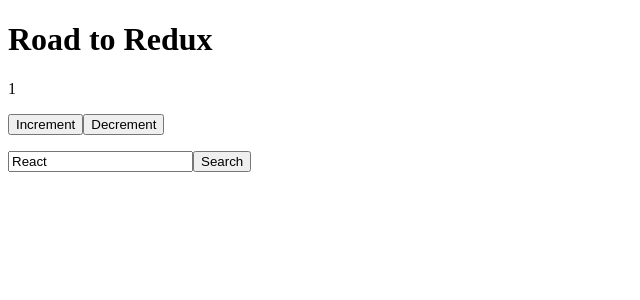
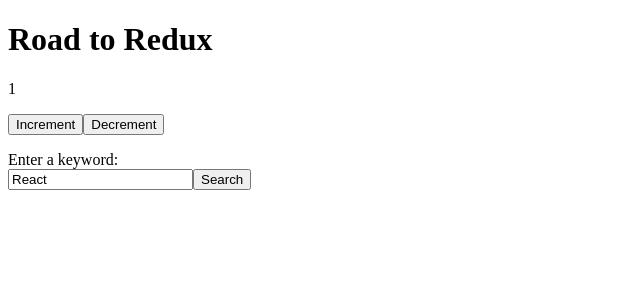
Before and after one commit to nandayonah/road-to-redux, a React (Create React App) app: page / in a window 1280 px wide. Shown: the top 300 px of the page, without its empty margins (0-640 px from the left). Built offline with nearby package versions, Linux system fonts and the light colour scheme.

Commit message:
Lifting State Up Part 1

```diff
--- a/src/App.js
+++ b/src/App.js
@@ -1,6 +1,6 @@
 import React from "react";
 import CounterContainer from "./components/counter/CounterContainer";
-import Search from "./components/form/Search";
+import SearchableList from "./components/form/SearchableList";
 import Space from "./components/Space";
 import "./styles.css";
 
@@ -10,7 +10,7 @@ function App() {
       <h1>Road to Redux</h1>
       <CounterContainer />
       <Space />
-      <Search />
+      <SearchableList />
     </main>
   );
 }
--- /dev/null
+++ b/src/components/form/List.js
@@ -0,0 +1,13 @@
+import React from "react";
+
+function List({ list }) {
+  return (
+    <ul>
+      {list?.map((item) => (
+        <li key={item.id}>{item.name}</li>
+      ))}
+    </ul>
+  );
+}
+
+export default List;
--- a/src/components/form/Search.js
+++ b/src/components/form/Search.js
@@ -28,10 +28,17 @@ class Search extends React.Component {
 
   render() {
     return (
-      <form onSubmit={this.onSubmit}>
-        <input type="text" value={this.state.query} onChange={this.onChange} />
-        <button type="submit">Search</button>
-      </form>
+      <div>
+        {this.props.children}
+        <form onSubmit={this.onSubmit}>
+          <input
+            type="text"
+            value={this.state.query}
+            onChange={this.onChange}
+          />
+          <button type="submit">Search</button>
+        </form>
+      </div>
     );
   }
 }
--- /dev/null
+++ b/src/components/form/SearchableList.js
@@ -0,0 +1,14 @@
+import React from "react";
+import List from "./List";
+import Search from "./Search";
+
+function SearchableList(props) {
+  return (
+    <div>
+      <Search>Enter a keyword: </Search>
+      <List />
+    </div>
+  );
+}
+
+export default SearchableList;
```
